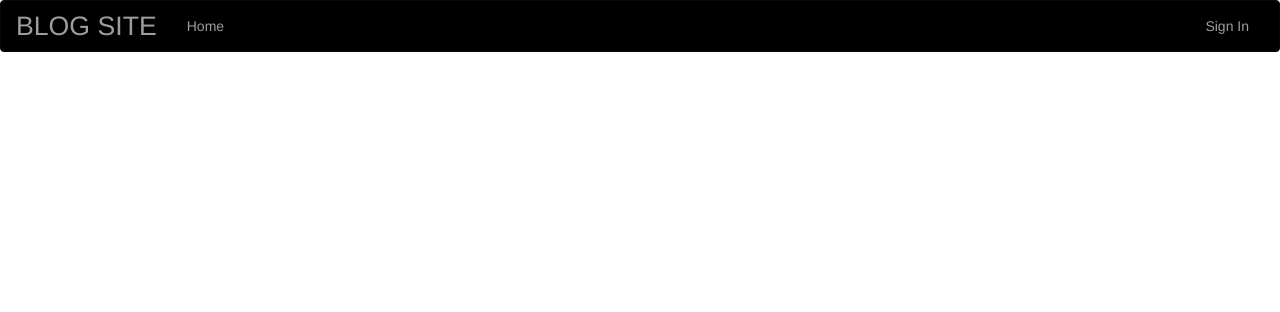
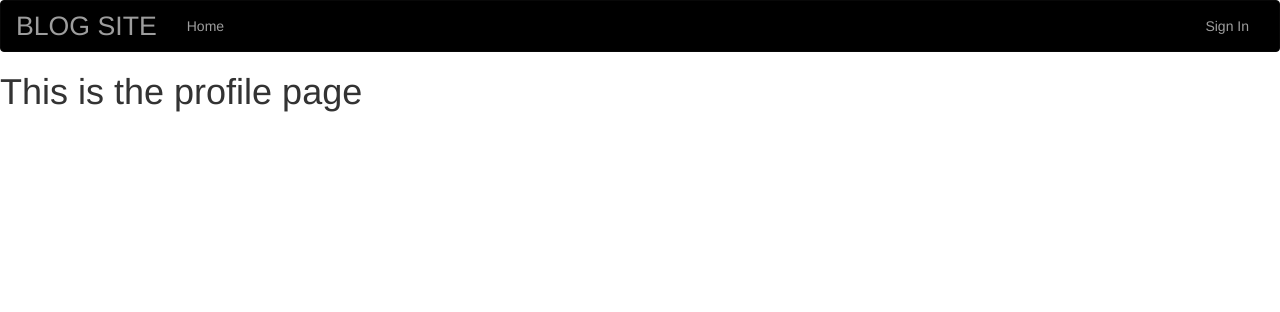
Before and after one commit to SharonFaith/blog-site, a Flask app: template app/templates/profile/profile.html in a window 1280 px wide. Shown: the top 312 px of the page. Run offline with Flask 2, Linux system fonts and the light colour scheme; the template is opened without the code that fills it, so the values that code supplies are empty; some libraries are stand-ins or nearby versions.

Commit message:
add function to redirect to profile.html

```diff
--- a/app/auth/views.py
+++ b/app/auth/views.py
@@ -13,7 +13,7 @@ def login():
         user = User.query.filter_by(email = login_form.email.data).first()
         if user is not None and user.verify_password(login_form.password.data):
             login_user(user, login_form.remember.data)
-            return redirect(request.args.get('next') or url_for('main.index'))
+            return redirect(request.args.get('next') or url_for('main.profile',uname=current_user.username))
         flash('Invalid username or Password')
 
     title = 'blog site login'
--- a/app/templates/profile/profile.html
+++ b/app/templates/profile/profile.html
@@ -1,6 +1,6 @@
 {% extends 'base.html' %}
 
 {% block content %}
-
+<h1>This is the profile page</h1>
 
 {% endblock %}
```
